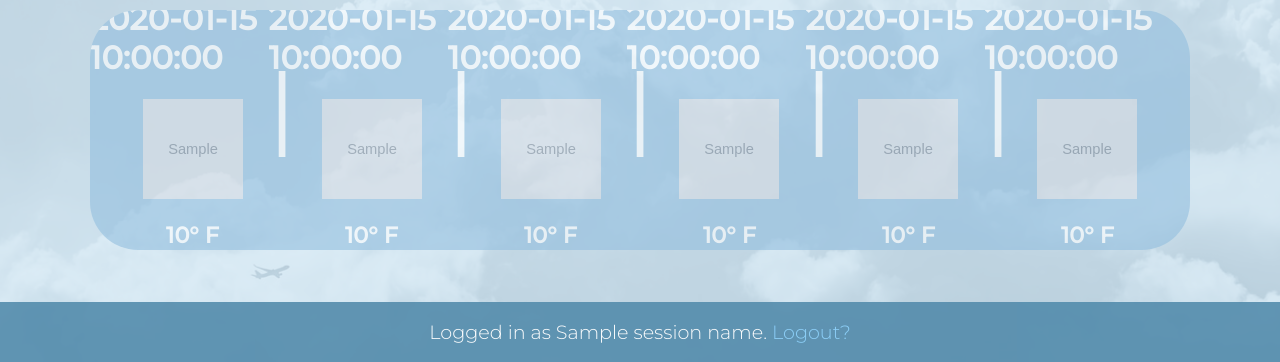
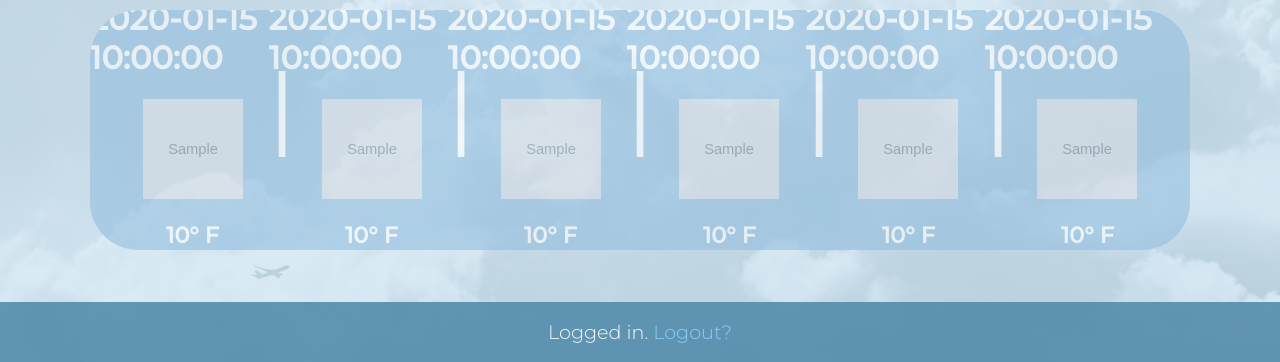
Before and after one commit to Shom770/poolesville-hackathon, a Flask app: template src/templates/index.html in a window 1280 px wide. Shown: the part 438-800 px from the top of the page. Run offline with Flask 2, Linux system fonts and the light colour scheme; the template is opened without the code that fills it: most values are stand-ins (such as "Sample title", 1, 10 or a date in 2020); grey boxes marked "Sample" are stand-in pictures.

Commit message:
final project stuff should clean up code eventually

```diff
--- a/src/app.py
+++ b/src/app.py
@@ -46,10 +46,10 @@ Session(app)
 
 @app.route("/")
 def home():
-    # userip = requests.get('https://api.ipify.org').text
-    # response = requests.get(f"http://ip-api.com/json/{userip}").json()
-    # location = (response["lat"], response["lon"])
-    location = (35.04, -106.61)
+    userip = requests.get('https://api.ipify.org').text
+    response = requests.get(f"http://ip-api.com/json/{userip}").json()
+    location = (response["lat"], response["lon"])
+    # location = (35.04, -106.61)
 
     forecast, city_name, utc_offset = hourly_forecast(location)
     cur_time = datetime.datetime.utcnow() - datetime.timedelta(hours=utc_offset * -1)
@@ -84,7 +84,6 @@ def home():
         no_alerts=bool(all_alerts),
         alert=all_alerts[page] if all_alerts else None,
         page=page,
-        session_name = session["name"]
     )
 
 
--- a/src/templates/index.html
+++ b/src/templates/index.html
@@ -168,7 +168,7 @@
     </div>
     <div class="box centered slight-transparent" style="top: 92.5vh; height: 7.5vh; background: #548CAC; z-index: 2;">
         <h1 class="montserrat" style="color: white; font-size: 1.2rem; font-weight: 300;">
-            Logged in as {{ session_name }}. <a style="text-decoration: none; color: lightskyblue;" href=javascript:;" onclick="this.href='/logout'">Logout?</a>
+            Logged in. <a style="text-decoration: none; color: lightskyblue;" href=javascript:;" onclick="this.href='/logout'">Logout?</a>
         </h1>
     </div>
 </body>
```
Also changed, not shown: 2 other files.
